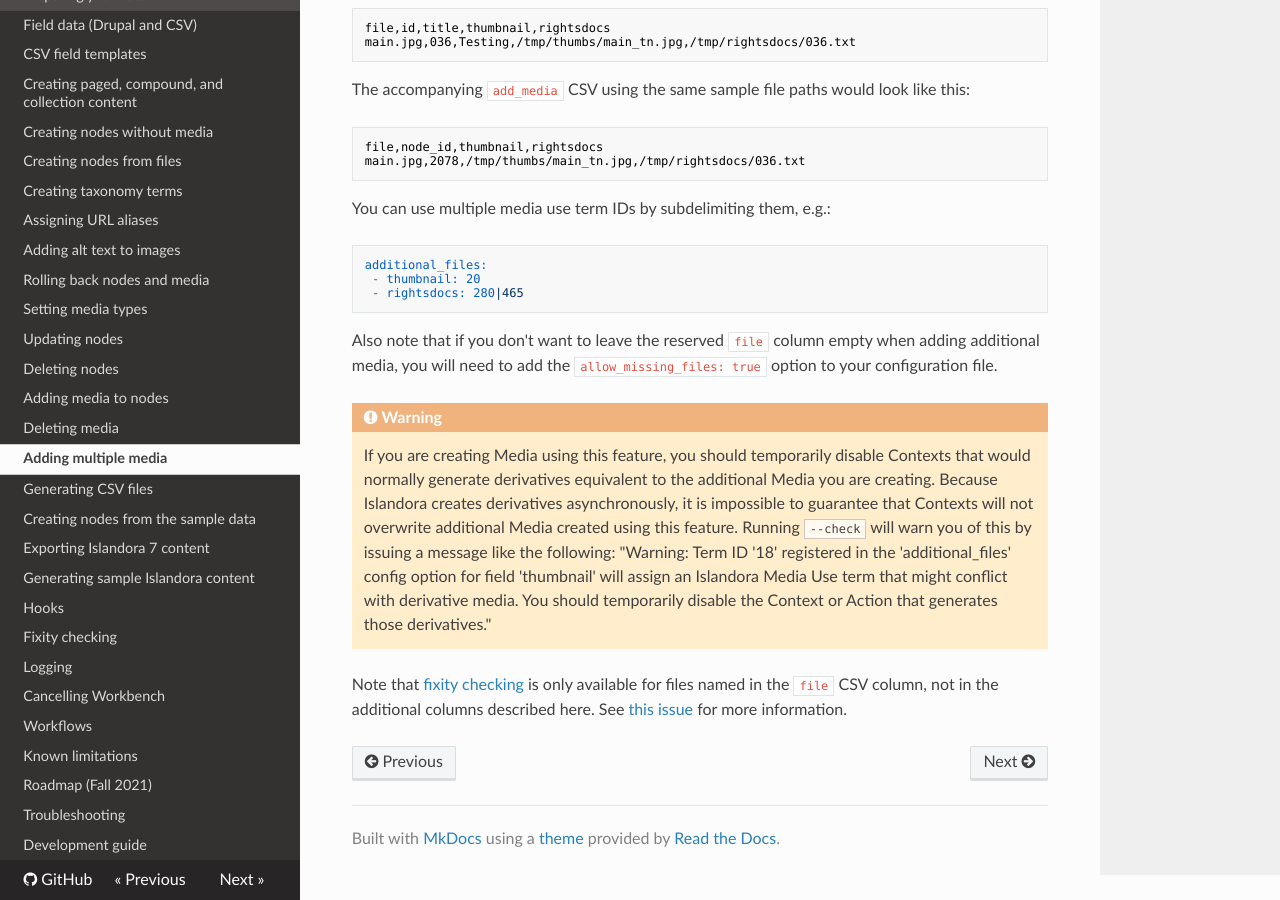
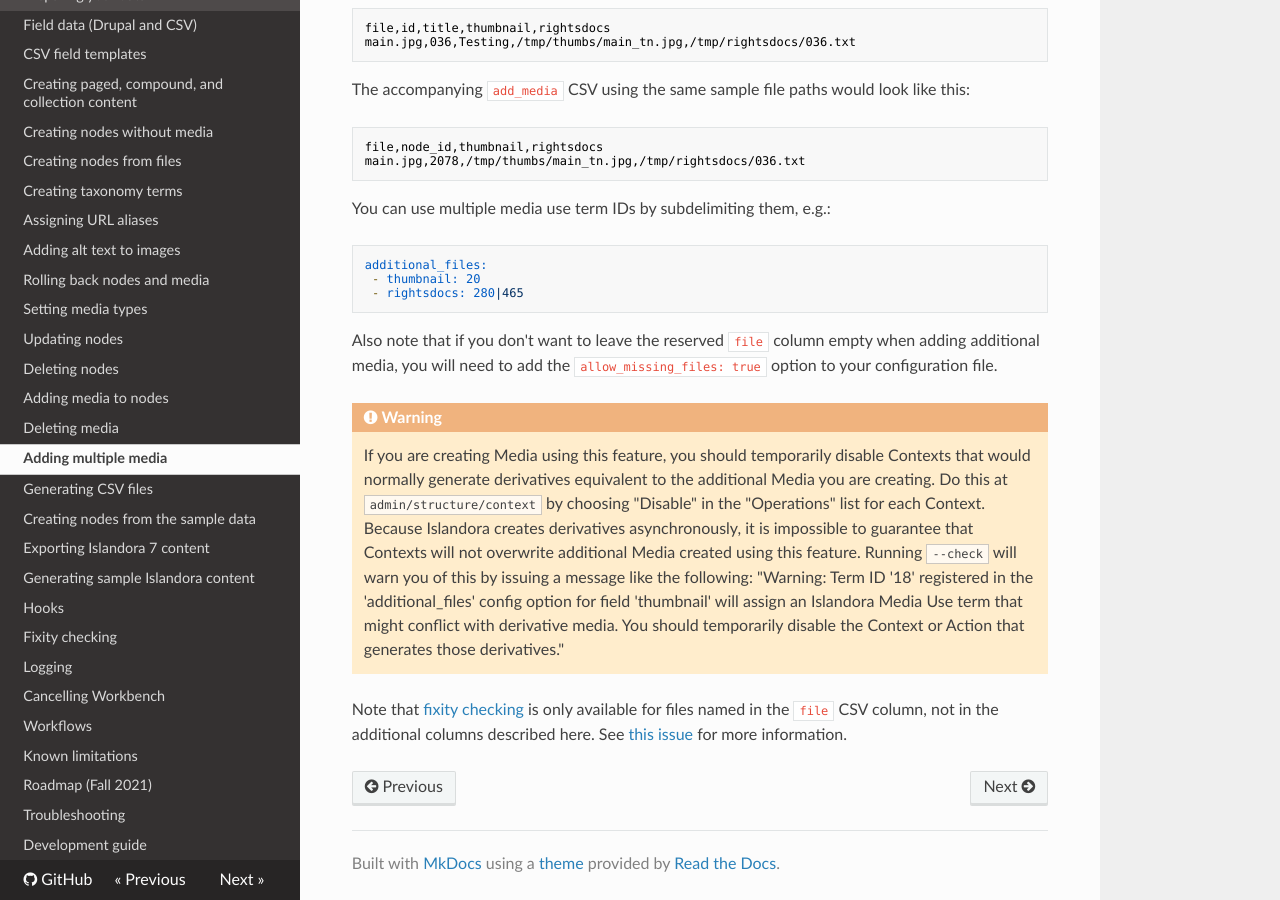
Before and after one commit to mjordan/islandora_workbench_docs, an MkDocs documentation site: the page built from docs/adding_multiple_media.md, in a window 1280 px wide and 900 px high, scrolled down 566 px. Built offline with MkDocs 1.6.1, drawn with Linux system fonts in a browser that asks for light colours; nearby versions of some CDN libraries; old or Windows-style settings are respelled for this version of MkDocs.

Commit message:
Added directions on how to disable Contexts.

```diff
--- a/docs/adding_multiple_media.md
+++ b/docs/adding_multiple_media.md
@@ -33,6 +33,6 @@ additional_files:
 Also note that if you don't want to leave the reserved `file` column empty when adding additional media, you will need to add the `allow_missing_files: true` option to your configuration file.
 
 !!! warning
-    If you are creating Media using this feature, you should temporarily disable Contexts that would normally generate derivatives equivalent to the additional Media you are creating. Because Islandora creates derivatives asynchronously, it is impossible to guarantee that Contexts will not overwrite additional Media created using this feature. Running `--check` will warn you of this by issuing a message like the following: "Warning: Term ID '18' registered in the 'additional_files' config option for field 'thumbnail' will assign an Islandora Media Use term that might conflict with derivative media. You should temporarily disable the Context or Action that generates those derivatives."
+    If you are creating Media using this feature, you should temporarily disable Contexts that would normally generate derivatives equivalent to the additional Media you are creating. Do this at `admin/structure/context` by choosing "Disable" in the "Operations" list for each Context. Because Islandora creates derivatives asynchronously, it is impossible to guarantee that Contexts will not overwrite additional Media created using this feature. Running `--check` will warn you of this by issuing a message like the following: "Warning: Term ID '18' registered in the 'additional_files' config option for field 'thumbnail' will assign an Islandora Media Use term that might conflict with derivative media. You should temporarily disable the Context or Action that generates those derivatives."
 
 Note that [fixity checking](/islandora_workbench_docs/fixity) is only available for files named in the `file` CSV column, not in the additional columns described here. See [this issue](https://github.com/mjordan/islandora_workbench/issues/307) for more information.
```
Also changed, not shown: site/configuration/index.html, site/index.html, site/paged_and_compound/index.html, site/sitemap.xml.
